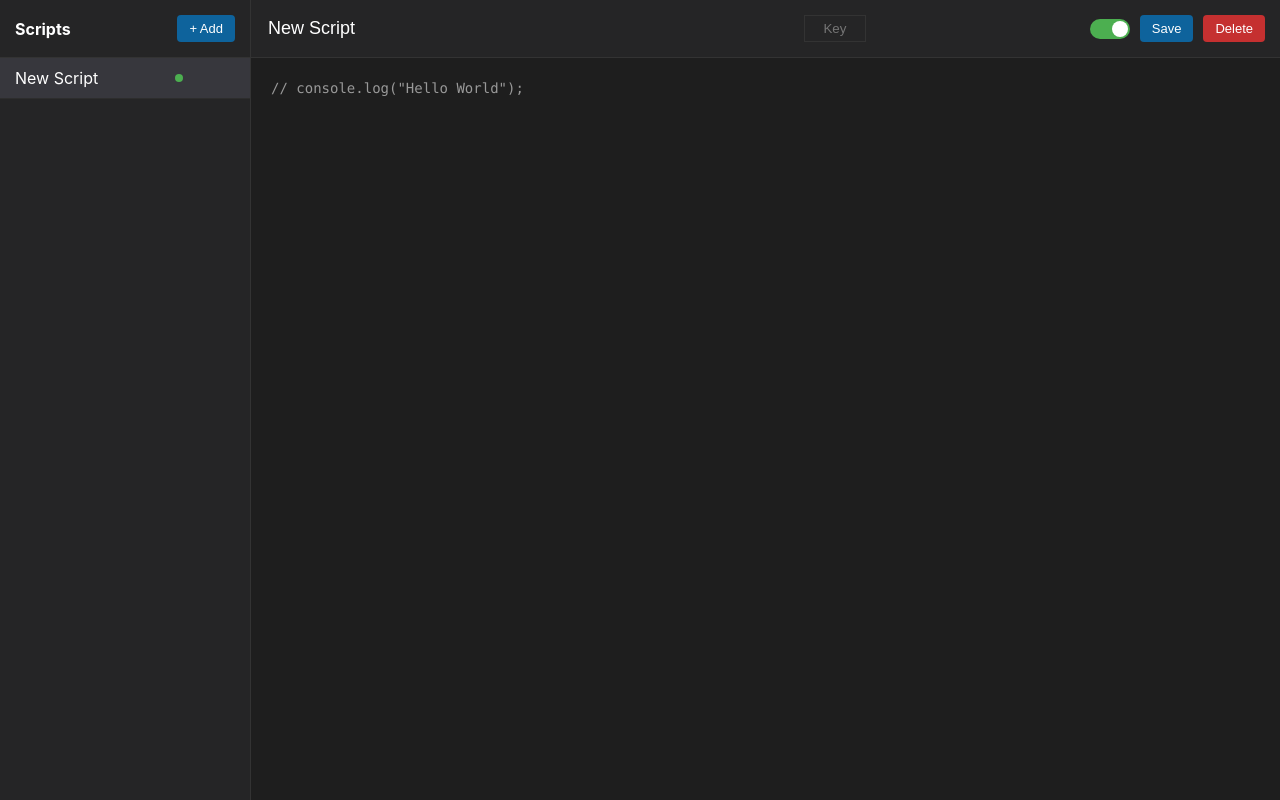
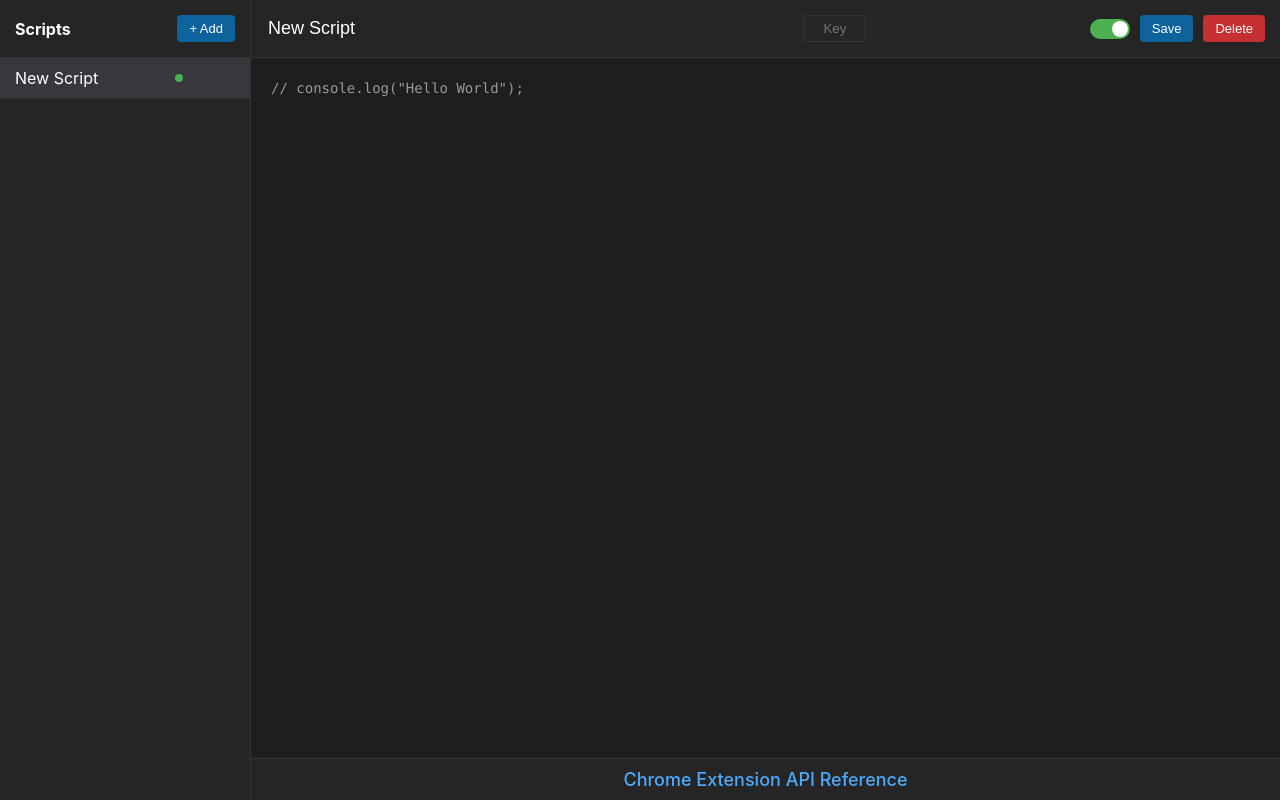
Before and after one commit to PaulDebus/chromescripts, a website with bundled scripts: page options.html in a window 1280 px wide. Both pictures are taken after a click on the button "+ Add". Built offline with nearby package versions, Linux system fonts and the light colour scheme; some packages are replaced by stand-ins of ours.

Commit message:
feat: Add editor footer with Chrome Extension API reference link to options page.

```diff
--- a/options.css
+++ b/options.css
@@ -264,3 +264,22 @@ input:checked+.slider:before {
 .slider.round:before {
     border-radius: 50%;
 }
+
+.editor-footer {
+    padding: 10px 15px;
+    background-color: #252526;
+    border-top: 1px solid #333;
+    text-align: center;
+}
+
+.editor-footer a {
+    color: #4daafc;
+    text-decoration: none;
+    font-size: 18px;
+    font-weight: 500;
+}
+
+.editor-footer a:hover {
+    text-decoration: underline;
+    color: #6dbdfc;
+}
--- a/options.html
+++ b/options.html
@@ -45,6 +45,10 @@ SPDX-License-Identifier: CC0-1.0
                 <div class="editor-wrapper" style="flex: 1; position: relative; overflow: hidden;">
                     <div id="editor" class="editor language-javascript"></div>
                 </div>
+                <div class="editor-footer">
+                    <a href="https://developer.chrome.com/docs/extensions/reference/" target="_blank">Chrome Extension
+                        API Reference</a>
+                </div>
             </div>
         </div>
     </div>
```
